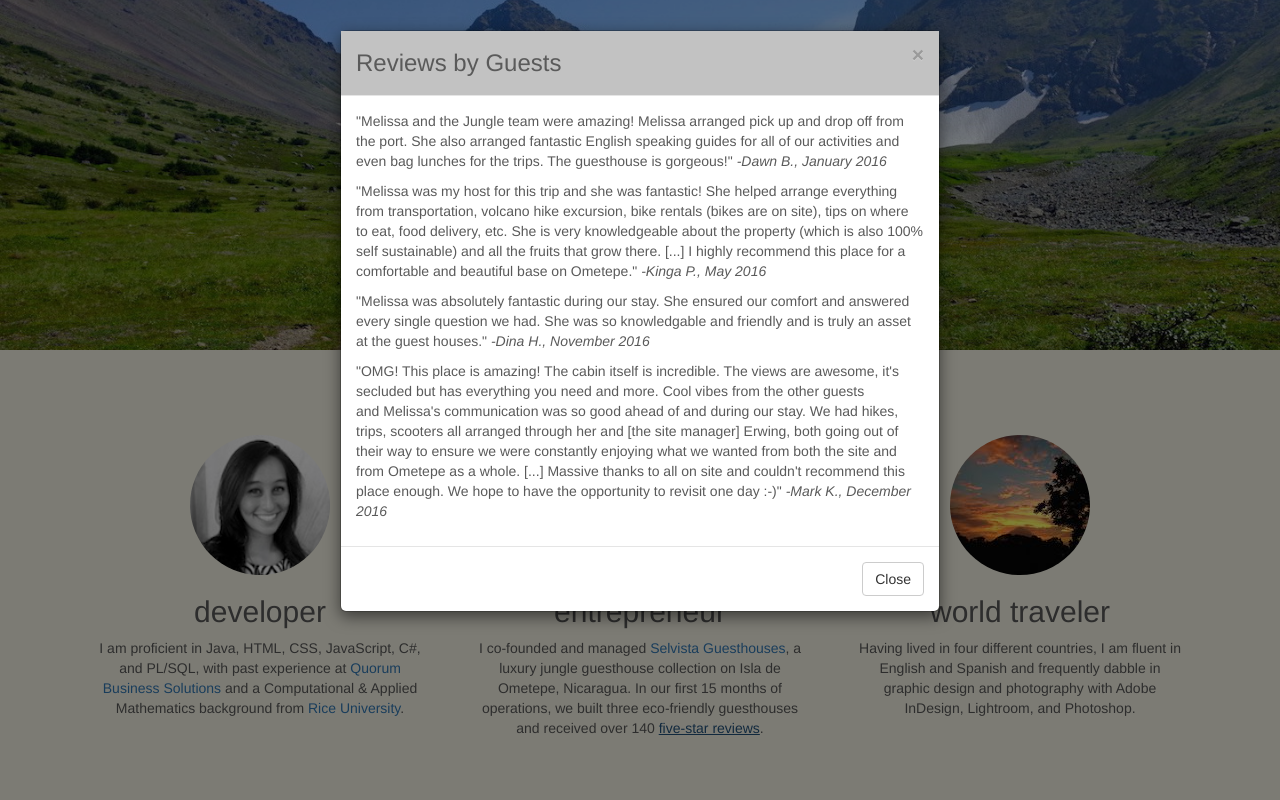
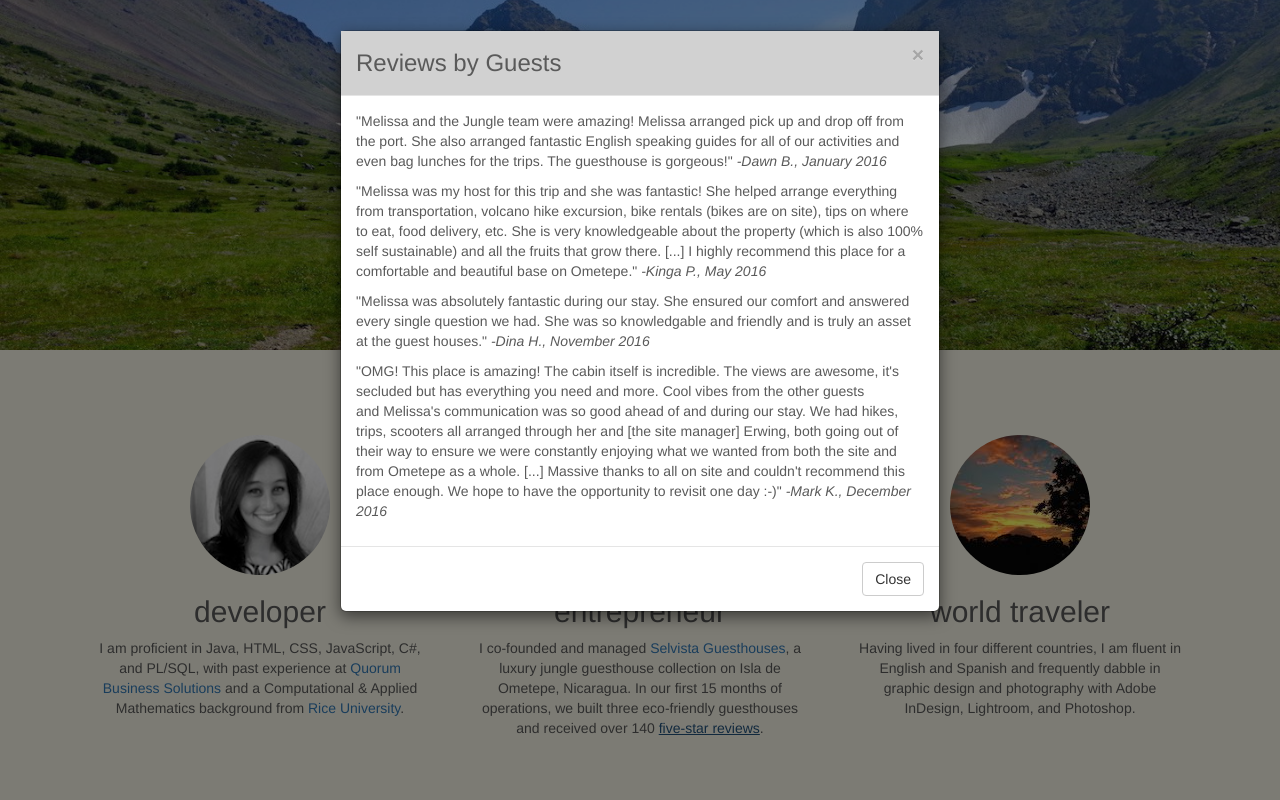
Before and after one commit to mlucas2218/mlucas2218.github.io, a plain HTML site: page index.html in a window 1280 px wide. Both pictures are taken after a click on the link "five-star reviews". Shown: the top 800 px of the page. Drawn offline with nearby package versions, Linux system fonts and the light colour scheme.

Commit message:
Update modal header background color

```diff
--- a/style.css
+++ b/style.css
@@ -79,7 +79,7 @@ body {
 /* SKILLS
 ------------------------- */
 .modal-header {
-  background-color: #c2c2c2;
+  background-color: #d1d1d1;
 }
 
 
```
